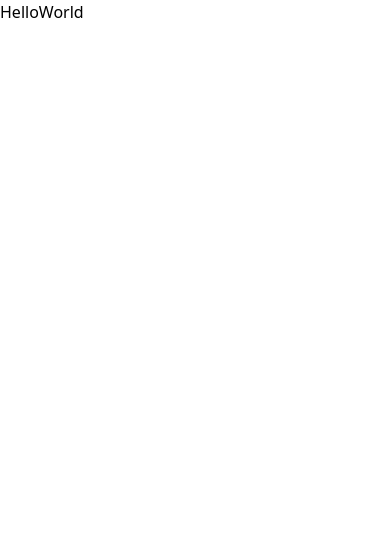
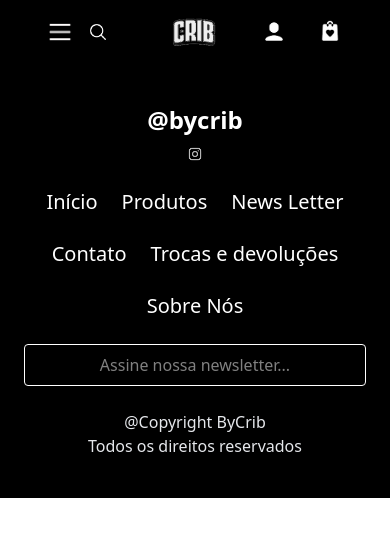
Before and after one commit to ByCrib-TEAM/ByCrib-Front, a Vue app: page / in a window 390 px wide. Before the commit this address had no page. Shown: the top 536 px of the page. Built offline with nearby package versions, Linux system fonts and the light colour scheme.

Commit message:
Feat: Menu Hamburger Image Add

```diff
--- a/src/App.vue
+++ b/src/App.vue
@@ -1,10 +1,13 @@
 <script setup>
-// import HeaderDesktop from './components/HeaderDesktop.vue';
-// import FooterPage from './components/FooterPage.vue';
+ import HeaderDesktop from './components/HeaderDesktop.vue';
+ import FooterPage from './components/FooterPage.vue';
 </script>
 
 <template>
-<h1>HelloWorld</h1>
+
+        <HeaderDesktop />
+        <FooterPage />
+
 </template>
 
 <style scoped>
--- a/src/components/HeaderDesktop.vue
+++ b/src/components/HeaderDesktop.vue
@@ -34,20 +34,7 @@
         <!-- menu + pesquisa -->
         <div class="flex items-center space-x-4">
           <button class="text-gray-900 dark:text-white cursor-pointer" @click="openMenu">
-            <svg
-              class="h-6 w-6"
-              fill="none"
-              stroke="currentColor"
-              viewBox="0 0 24 24"
-              xmlns="http://www.w3.org/2000/svg"
-            >
-              <path
-                stroke-linecap="round"
-                stroke-linejoin="round"
-                stroke-width="2"
-                d="M4 6h16M4 12h16m-7 6h7"
-              ></path>
-            </svg>
+            <img src="/src/images/icons8-cardápio-50.png" alt="Menu icon" class="h-6 w-6" />
           </button>
 
           <!-- input com lupa (aparece  em telas grandes) -->
```
Also changed, not shown: src/images/icons8-cardápio-50.png (added).
